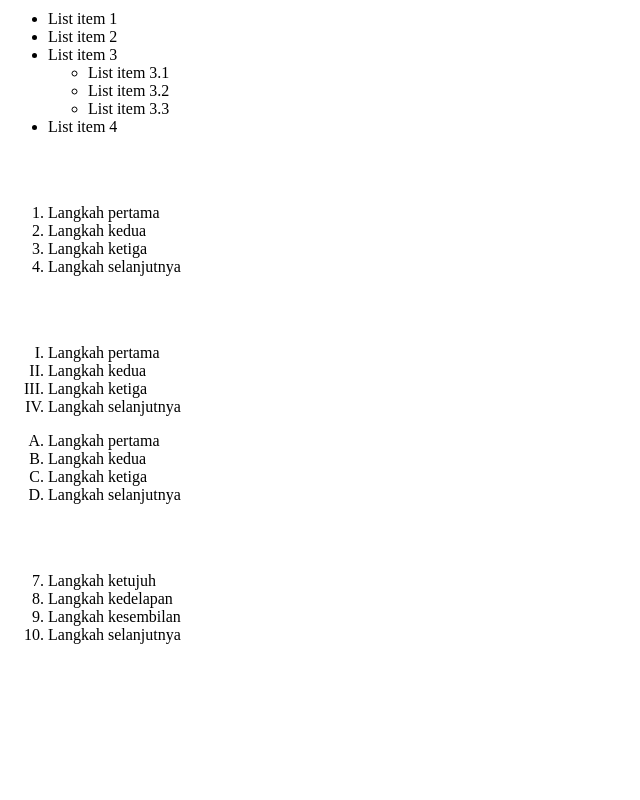
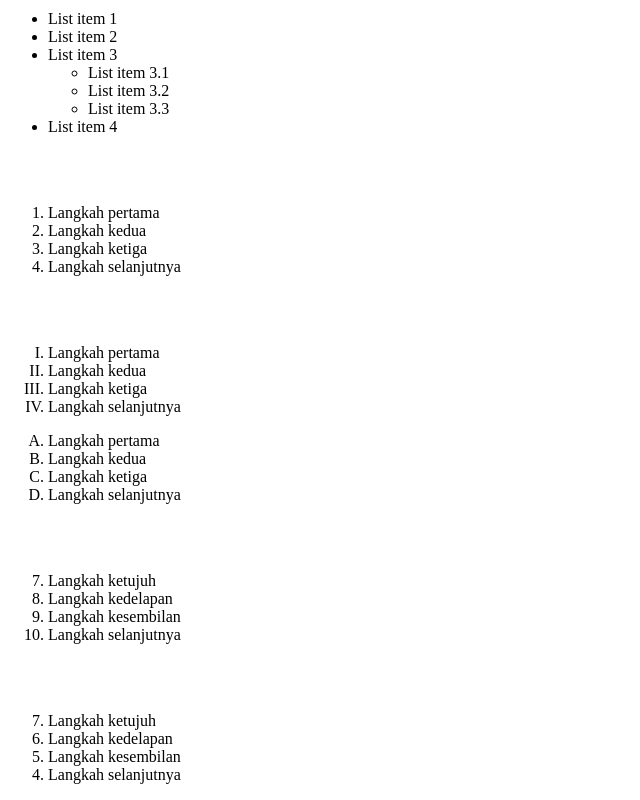
Before and after one commit to sambalmatah/01.-html, a plain HTML site: page index.html in a window 1280 px wide. Shown: the part 742-1542 px from the top of the page, without its empty margins (0-640 px from the left). Before the commit the page ends 1402 px from the top, so only its background shows below. Drawn offline with Linux system fonts and the light colour scheme.

Commit message:
Menambahkan ordered list reversed file index.html

```diff
--- a/index.html
+++ b/index.html
@@ -88,5 +88,16 @@
         <li>Langkah kesembilan</li>
         <li>Langkah selanjutnya</li>
     </ol>
+
+    <br>
+    <br>
+
+    <ol start="7" reversed>
+        <li>Langkah ketujuh</li>
+        <li>Langkah kedelapan</li>
+        <li>Langkah kesembilan</li>
+        <li>Langkah selanjutnya</li>
+    </ol>
+
 </body>
 </html>
```
